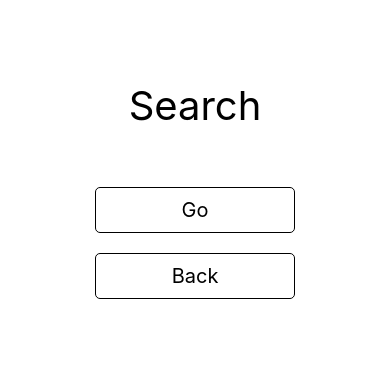
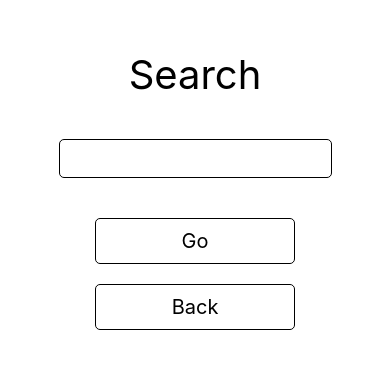
Before and after one commit to tommyrharper/youtube-wrapper, a React Native app: screen /Search in a window 390 px wide. Shown: the part 242-610 px from the top of the page. Built offline with nearby package versions, Linux system fonts and the light colour scheme.

Commit message:
Create Input.tsx

```diff
--- a/src/components/CTAButton.tsx
+++ b/src/components/CTAButton.tsx
@@ -7,6 +7,7 @@ import {
   View,
   ViewStyle,
 } from 'react-native';
+import { border, boxy } from '../atoms/styles';
 
 interface CTAButtonProps {
   onPress?: () => void;
@@ -31,11 +32,8 @@ export const CTAButton = ({
 };
 const styles = StyleSheet.create({
   button: {
-    padding: 10,
-    borderWidth: 1,
-    borderRadius: 5,
-    margin: 10,
-    width: 200,
+    ...border,
+    ...boxy,
   },
   text: {
     fontSize: 20,
--- /dev/null
+++ b/src/components/Input.tsx
@@ -0,0 +1,16 @@
+import React from 'react';
+import { TextInput, StyleSheet } from 'react-native';
+import { border, boxy } from '../atoms/styles';
+
+export const Input = () => {
+  return <TextInput style={styles.input} />;
+};
+
+const styles = StyleSheet.create({
+  input: {
+    ...border,
+    ...boxy,
+    width: '70%',
+    marginBottom: boxy.margin * 3,
+  },
+});
--- a/src/screens/SearchScreen.tsx
+++ b/src/screens/SearchScreen.tsx
@@ -1,9 +1,9 @@
 import React from 'react';
-import { StyleSheet, TextInput } from 'react-native';
 import { useNavigation } from '@react-navigation/native';
 import { CTAButton } from '../components/CTAButton';
 import { Heading } from '../components/Heading';
 import { DefaultContainer } from '../components/DefaultContainer';
+import { Input } from '../components/Input';
 
 export const SearchScreen = () => {
   const { navigate, goBack } = useNavigation();
@@ -11,11 +11,9 @@ export const SearchScreen = () => {
   return (
     <DefaultContainer>
       <Heading>Search</Heading>
-      <TextInput />
+      <Input />
       <CTAButton onPress={() => navigate('Search')}>Go</CTAButton>
       <CTAButton onPress={goBack}>Back</CTAButton>
     </DefaultContainer>
   );
 };
-
-const styles = StyleSheet.create({});
```
